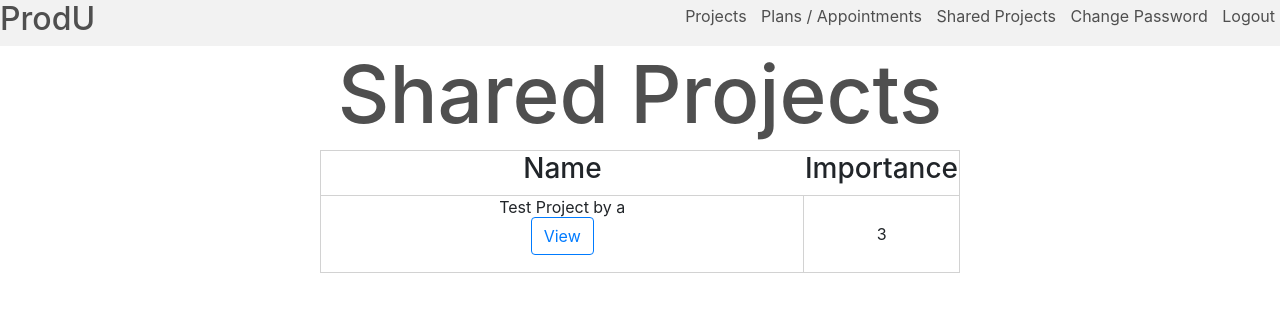
After one commit to aaronjghong/ProdU, a Flask app: page /shared in a window 1280 px wide. The commit adds this page. Shown: the top 312 px of the page. Run offline with Flask 2, Linux system fonts and the light colour scheme; a user stored in the database is signed in; some libraries are stand-ins or nearby versions.

Commit message:
Added project sharing

```diff
--- a/app.py
+++ b/app.py
@@ -1,5 +1,6 @@
 import cs50
 import os
+import re
 from cs50 import SQL
 from flask import Flask, session,render_template, request, redirect
 from flask_sessions import Session
@@ -80,22 +81,25 @@ def viewproject():
     if request.method == "POST":
         id = request.form.get("id")
         details = db.execute("SELECT * FROM projects WHERE id = :id", id = id)
+        shared = db.execute("SELECT * FROM shared WHERE user_id = :user_id", user_id = session["user_id"])
 
-        shared_users = details[0]["visible_ids"]
-        print(shared_users)
-        if shared_users:
-            shared_users = shared_users.split(',')
-            if session["user_id"] in shared_users:
-                items = db.execute ("SELECT * FROM project_items WHERE project_id = :project_id ORDER BY status ASC", project_id = id)
-                return render_template("viewproject.html", project = details[0], items = items)
+        if len(shared) == 1:
+            shared = shared[0]["project_ids"].split(",")
 
+        # Checking for if user is the creator
         if session["user_id"] == details[0]["user_id"]:
+            shared_users = getUsers(id)
             items = db.execute ("SELECT * FROM project_items WHERE project_id = :project_id ORDER BY status ASC", project_id = id)
-            return render_template("viewproject.html", project = details[0], items = items)
+            return render_template("viewproject.html", project = details[0], items = items, owner = True, shared_users = shared_users)
+
+        # Checking if user was shared the project
+        elif id in shared:
+            items = db.execute ("SELECT * FROM project_items WHERE project_id = :project_id ORDER BY status ASC", project_id = id)
+            return render_template("viewproject.html", project = details[0], items = items, owner = False, shared_users = [])
+
+        # Denying access
         else:
             return "You do not have permission to view this page"
-
-
 
 # Dealing with adding project items
 @app.route("/addpitem", methods = ["POST"])
@@ -133,16 +137,113 @@ def share():
     username = request.form.get("username")
     project_id = request.form.get("id")
     guest_id = db.execute("SELECT * FROM users WHERE username = :username", username = username)
+    visible_ids = db.execute("SELECT * FROM projects WHERE id = :id", id = project_id)[0]["visible_ids"]
 
-    if len(guest_id) is not 1:
+    if guest_id:
+        guest_id = guest_id[0]["id"]
+        if not visible_ids:
+            visible_ids = guest_id
+            db.execute("UPDATE projects SET visible_ids = :visible_ids WHERE id = :id",
+                        visible_ids = visible_ids, id = project_id)
+        else:
+            visible_ids = visible_ids.split(',')
+            print(f"split {guest_id}")
+            if str(guest_id) not in visible_ids:
+                visible_ids.append(str(guest_id))
+                visible_ids = ','.join(visible_ids)
+                db.execute("UPDATE projects SET visible_ids = :visible_ids WHERE id = :id",
+                            visible_ids = visible_ids, id = project_id)
+
+        project_ids = db.execute("SELECT * FROM shared WHERE user_id = :user_id", user_id = guest_id)
+        if len(project_ids) != 1:
+
+            # If the user has not been shared a project before
+            project_ids = project_id
+            db.execute("INSERT INTO shared (user_id, project_ids) VALUES (:user_id, :project_ids)",
+                        user_id = guest_id, project_ids = project_ids)
+            return redirect(f"/viewproject?{project_id}", code = 307)
+        else:
+
+            # If the user has already been shared projects
+            project_ids = project_ids[0]["project_ids"].split(",")
+            if project_id in project_ids:
+
+                # Redundancy checking
+                return redirect(f"/viewproject?{project_id}", code = 307)
+            project_ids.append(f"{project_id}")
+            project_ids = ','.join(project_ids)
+
+        db.execute("UPDATE shared SET project_ids = :project_ids WHERE user_id = :user_id", project_ids = project_ids, user_id = guest_id)
         return redirect(f"/viewproject?{project_id}", code = 307)
     else:
-        guest_id = guest_id[0]["id"]
-        shared_users = db.execute("SELECT * FROM projects WHERE id = :id", id = project_id)[0]["visible_ids"]
-        shared_users = f"{shared_users},{guest_id}"
-        db.execute("UPDATE projects SET visible_ids = :visible_ids WHERE id = :id", visible_ids = shared_users, id = project_id)
+        print("could not find user")
         return redirect(f"/viewproject?{project_id}", code = 307)
 
+# Viewing shared projects
+@app.route("/shared", methods = ["GET", "POST"])
+@login_required
+def shared():
+    shared = db.execute("SELECT * FROM shared WHERE user_id = :user_id", user_id = session["user_id"])
+
+    if len(shared) == 1:
+
+        # Getting shared project ids
+        shared = shared[0]["project_ids"].split(",")
+        print(shared)
+        shared_projects = []
+        for id in shared:
+            for char in id:
+                if char not in [range(10)]:
+                    id.replace(char, '')
+            print(id)
+            # Getting shared project details
+            single = db.execute("SELECT * FROM projects WHERE id = :id", id = id)
+            if len(single) == 1:
+                single = single[0]
+                single["owner"] = db.execute("SELECT * FROM users WHERE id = :id", id = single["user_id"])[0]["username"]
+                shared_projects.append(single)
+                print(shared_projects)
+    else:
+        shared_projects = []
+
+    if request.method == "GET":
+        return render_template("shared.html", projects = shared_projects)
+
+# Deleting shared users
+@app.route("/deleteuser", methods = ["POST"])
+@login_required
+def deleteuser():
+    username = request.form.get("username")
+    project_id = request.form.get("id")
+    guest_id = db.execute("SELECT * FROM users WHERE username = :username", username = username)[0]["id"]
+
+    # Removing project id from guest id's shared table
+    shared = db.execute("SELECT * FROM shared WHERE user_id = :user_id", user_id = guest_id)[0]["project_ids"].split(",")
+
+    shared.remove(project_id)
+
+    print(f"shared list now {shared}")
+
+    shared = ",".join(shared)
+
+    db.execute("UPDATE shared SET project_ids = :project_ids WHERE user_id = :user_id",
+                project_ids = shared, user_id = guest_id)
+
+    # Removing guest id from project's visible id list
+    visible_ids = db.execute("SELECT * FROM projects WHERE id = :id", id = project_id)[0]["visible_ids"].split(",")
+
+    print(visible_ids)
+
+    visible_ids.remove(str(guest_id))
+
+    visible_ids = ",".join(visible_ids)
+
+    db.execute("UPDATE projects SET visible_ids = :visible_ids WHERE id = :id",
+                visible_ids = visible_ids, id = project_id)
+
+    return redirect(f"/viewproject?{project_id}", code = 307)
+
+# Deleting plans
 @app.route("/deleteplan", methods = ["POST"])
 @login_required
 def deleteplan():
@@ -257,3 +358,21 @@ def changepassword():
             db.execute("UPDATE users SET hash = :hash WHERE id = :id", hash = hash, id = session["user_id"])
             alert_text = "Password Changed Successfully"
             return render_template("index.html", alert_text = alert_text)
+
+def getUsers(id):
+    # Takes the project id and returns a list a list of usernames that have access
+    visible_ids = db.execute("SELECT * FROM projects WHERE id = :id", id = id)[0]["visible_ids"]
+    id_list = []
+    u_list = []
+    if visible_ids:
+        visible_ids = visible_ids.split(",")
+        for i in visible_ids:
+            id_list.append(int(i))
+        for elem in id_list:
+            if elem == "" or elem == None:
+                id_list.remove(elem)
+            else:
+                j = db.execute("SELECT * FROM users WHERE id = :id", id = elem)[0]["username"]
+                u_list.append(j)
+
+    return u_list
--- a/static/style.css
+++ b/static/style.css
@@ -116,3 +116,15 @@ td{
     flex-direction:column;
     width: 50%;
 }
+#shared-disp{
+    border: 1px solid #d2d2d2;
+    position: relative;
+    top: 10%;
+    width: 25%;
+    margin: auto;
+    display: flex;
+    flex-direction: column;
+    justify-content: space-around;
+    border-radius: 5px;
+    padding: 20px;
+}
--- a/templates/layout.html
+++ b/templates/layout.html
@@ -14,6 +14,7 @@
                 <div>
                     <a href="/projects" class = "navitem">Projects</a>
                     <a href="/plans" class = "navitem">Plans / Appointments</a>
+                    <a href="/shared" class = "navitem">Shared Projects</a>
                     <a href="/changepassword" class = "navitem">Change Password</a>
                     <a href="/login" class = "navitem">Logout</a>
                 </div>
--- a/templates/projects.html
+++ b/templates/projects.html
@@ -12,7 +12,7 @@
             <th><h3>Importance</h3></th>
             {% for project in projects %}
                 <tr>
-                    <td style="width: 80%;"> {{project["name"]}} {{project["id"]}}
+                    <td style="width: 80%;"> {{project["name"]}}
                         <form action="/viewproject", method = "post">
                             <input type="text" name = "id" value={{ project["id"] }} class = "invisible">
                             <button type="submit" class="btn btn-outline-primary" value = {{ project["id"] }}>View</button>
@@ -23,6 +23,8 @@
             {% endfor %}
         </table>
     </div>
+
+    <div id = "dim"></div>
 
     <!--Adding Projects-->
     <button type="button" class="btn btn-outline-primary formelem" id = "addplan">Add Project</button>
@@ -54,8 +56,6 @@
         </div>
     {% endif %}
 
-    <div id = "dim"></div>
-
     <script src = "{{ url_for('static', filename = 'alert.js') }}"></script>
     <script src = "{{ url_for('static', filename = 'plans.js') }}"></script>
 {% endblock %}
--- /dev/null
+++ b/templates/shared.html
@@ -0,0 +1,35 @@
+{% extends "layout.html" %}
+
+{% block title %}Shared Projects{% endblock %}
+
+{% block body %}
+    <h1>Shared Projects</h1>
+
+    <!--Display Projects-->
+    <div id = "disp">
+        <table style="text-align: center !important">
+            <th><h3>Name</h3></th>
+            <th><h3>Importance</h3></th>
+            {% for project in projects %}
+                <tr>
+                    <td style="width: 80%;"> {{project["name"]}} by {{project["owner"]}}
+                        <form action="/viewproject", method = "post">
+                            <input type="text" name = "id" value={{ project["id"] }} class = "invisible">
+                            <button type="submit" class="btn btn-outline-primary" value = {{ project["id"] }}>View</button>
+                        </form>
+                    </td>
+                    <td> {{ project["importance"] }} </td>
+                </tr>
+            {% endfor %}
+        </table>
+    </div>
+
+    {% if alert_text %}
+        <div class="alert alert-success alerts" role="alert">
+            {{ alert_text }}
+        </div>
+    {% endif %}
+
+
+    <script src = "{{ url_for('static', filename = 'alert.js') }}"></script>
+{% endblock %}
```
Also changed, not shown: static/status.js (+11 -0 lines), templates/viewproject.html (+21 -0 lines), README.md, db.db.
